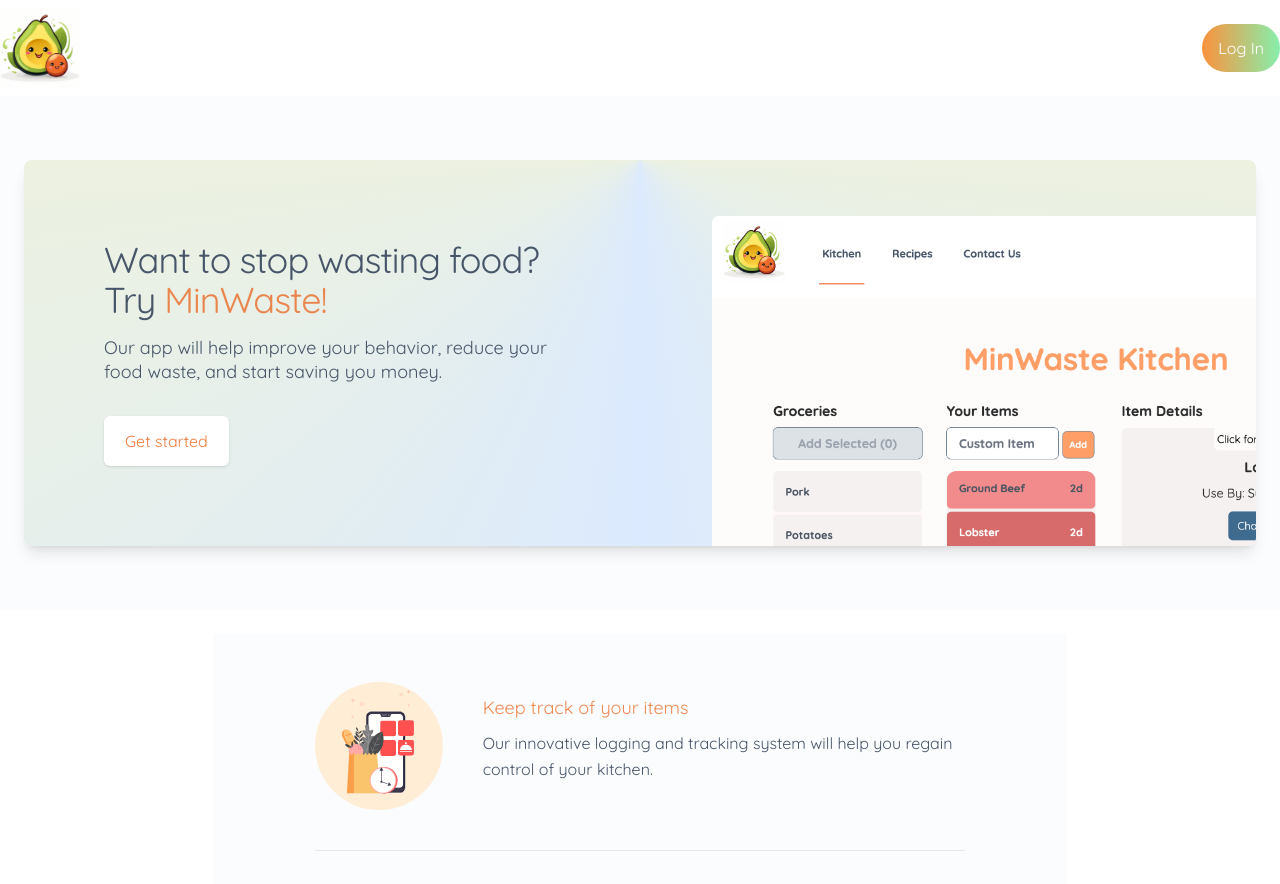
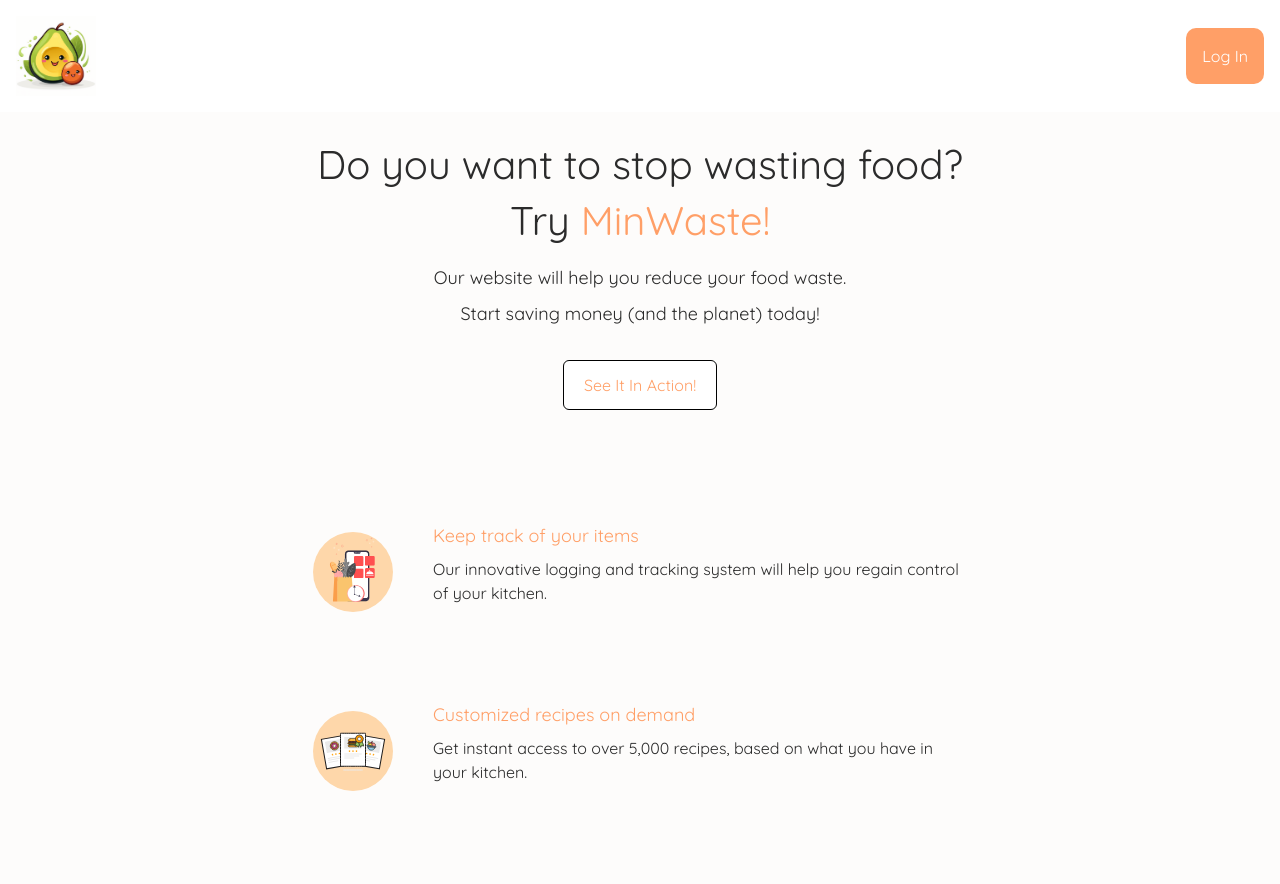
Before and after one commit to htothenan1/min-waste, a Next.js app: page / in a window 1280 px wide. Shown: the top 884 px of the page. Built offline with nearby package versions, Linux system fonts and the light colour scheme.

Commit message:
remove all instances of tailwind!

```diff
--- a/app/components/GuestNavBar.js
+++ b/app/components/GuestNavBar.js
@@ -3,32 +3,15 @@
 import Image from "next/image"
 import logo from "../../public/smile_logo.png"
 import Link from "next/link"
+import styles from "./styles/guestNavBar.module.css"
 
 const GuestNavBar = () => {
   return (
-    <nav>
-      <div className="relative flex justify-between">
-        <div className="flex flex-1 items-center justify-start">
-          <div className="flex flex-shrink-0 items-center py-2">
-            <Image
-              className="block h-20 w-auto"
-              src={logo}
-              alt="Your Company"
-            />
-          </div>
-        </div>
-        <div className="absolute inset-y-0 right-0 flex items-center pr-2 sm:static sm:inset-auto sm:ml-6 sm:pr-0">
-          <div>
-            <Link className="rounded-full" href={"/login"}>
-              <span className="inline-flex p-4 items-center justify-center rounded-full bg-gradient-to-r from-orange-400 to-green-300">
-                <span className="text-md font-quicksandBold leading-none text-white">
-                  Log In
-                </span>
-              </span>
-            </Link>
-          </div>
-        </div>
-      </div>
+    <nav class={styles.navContainer}>
+      <Image class={styles.logo} src={logo} alt="Your Company" />
+      <h2 class={styles.logIn}>
+        <Link href={"/login"}>Log In</Link>
+      </h2>
     </nav>
   )
 }
--- a/app/components/ItemsChecklist.js
+++ b/app/components/ItemsChecklist.js
@@ -51,7 +51,7 @@ const ItemsChecklist = ({ items }) => {
 
   return (
     <>
-      <div className="flex justify-center items-center flex-wrap mb-16">
+      <div class={styles.itemsChecklistContainer}>
         <div class={styles.groceriesContainer}>
           <h2 class={styles.titleText}>Your Items</h2>
           <button
--- a/app/components/NavBar.js
+++ b/app/components/NavBar.js
@@ -6,21 +6,20 @@ import { useState } from "react"
 import { usePathname } from "next/navigation"
 import { signOut } from "next-auth/react"
 import Link from "next/link"
-import { Cross1Icon, HamburgerMenuIcon } from "@radix-ui/react-icons"
+import { HamburgerMenuIcon } from "@radix-ui/react-icons"
+import styles from "./styles/navBar.module.css"
 
 const CustomLink = ({ href, title, className = "" }) => {
   const pathname = usePathname()
 
   return (
-    <Link href={href} className={`${className} relative group`}>
+    <Link href={href} class={`${className} ${styles.customLink}`}>
       {title}
       <span
-        className={` h-[2px] inline-block bg-orange-600/70 absolute left-0 -bottom-0.5 group-hover:w-full transition-[width] ease duration-300
-        ${pathname === href ? "w-full" : "w-0"}
-        `}
-      >
-        &nbsp;
-      </span>
+        class={`${styles.mobileCustomLinkLine} ${
+          pathname !== href && styles.hidden
+        }`}
+      ></span>
     </Link>
   )
 }
@@ -30,93 +29,77 @@ const NavBar = ({ user }) => {
   const [accountMenuOpen, setAccountMenuOpen] = useState(false)
 
   return (
-    <div className="flex justify-between items-center p-5 bg-white">
-      <button className="sm:hidden p-2" onClick={() => setNavOpen(!navOpen)}>
-        {navOpen ? (
-          <Cross1Icon className="block h-6 w-6" aria-hidden="true" />
-        ) : (
-          <HamburgerMenuIcon className="block h-6 w-6" aria-hidden="true" />
-        )}
+    <nav class={styles.navContainer}>
+      <button
+        class={styles.hamburgerButton}
+        onClick={() => setNavOpen(!navOpen)}
+      >
+        <HamburgerMenuIcon class={styles.hamburgerIcon} aria-hidden="true" />
       </button>
-
       {navOpen ? (
-        <div className="fixed inset-0 flex flex-col items-center justify-center z-50 bg-white">
-          <Image className="mb-5 h-20 w-auto" src={logo} alt="MinWaste" />
+        <div class={styles.mobileCustomLink}>
+          <Image width={80} height={80} src={logo} alt="MinWaste" />
           <CustomLink
             href={"/kitchen"}
             title={"Kitchen"}
-            className="mb-4 text-xl text-slate-600 font-quicksandBold"
+            className={styles.mobileCustomLinkText}
           />
           <CustomLink
             href={"/recipes"}
             title={"Recipes"}
-            className="mb-4 text-xl text-slate-600 font-quicksandBold"
+            className={styles.mobileCustomLinkText}
           />
           <CustomLink
             href={"/contact"}
             title={"Contact Us"}
-            className="mb-4 text-xl text-slate-600 font-quicksandBold"
+            className={styles.mobileCustomLinkText}
           />
         </div>
       ) : (
-        <div className="relative sm:flex hidden space-x-8">
+        <div class={styles.webNavContainer}>
           <Image
-            className="hidden sm:block mr-3 h-20 w-auto"
+            width={80}
+            height={80}
+            class={styles.webNavLogo}
             src={logo}
             alt="MinWaste"
           />
           <CustomLink
             href={"/kitchen"}
             title={"Kitchen"}
-            className="inline-flex items-center px-1 pt-1 text-sm font-medium text-slate-600 font-quicksandBold"
+            className={styles.webNavLink}
           />
           <CustomLink
             href={"/recipes"}
             title={"Recipes"}
-            className="inline-flex items-center px-1 pt-1 text-sm font-medium text-slate-600 font-quicksandBold"
+            className={styles.webNavLink}
           />
           <CustomLink
             href={"/contact"}
             title={"Contact Us"}
-            className="inline-flex items-center px-1 pt-1 text-sm font-medium text-slate-600 font-quicksandBold"
+            className={styles.webNavLink}
           />
         </div>
       )}
-
-      <div className="relative">
+      <div>
         <button
           onClick={() => setAccountMenuOpen(!accountMenuOpen)}
-          className="flex rounded-full bg-white focus:outline-none focus:ring-2 focus:ring-orange-600/70 focus:ring-offset-2"
+          class={styles.userName}
         >
-          <span className="sr-only font-quicksand">Open user menu</span>
-          <span className="inline-flex h-12 w-12 items-center justify-center rounded-full bg-gradient-to-r from-orange-400 to-green-300">
-            <span className="text-lg font-medium leading-none text-white font-quicksandBold">
-              {user[0].toUpperCase()}
-            </span>
-          </span>
+          {user}
         </button>
         {accountMenuOpen && (
-          <div
-            style={{
-              position: "absolute",
-              top: "px",
-              right: "20px",
-              border: "1px solid #ccc",
-              padding: "10px",
-              background: "white",
-              borderRadius: "10px",
-            }}
-          >
-            <a href="account">Account</a>
-            <div style={{ marginTop: "10px" }}>
-              <button onClick={() => signOut({ callbackUrl: "/" })}>
-                Sign out
-              </button>
-            </div>
+          <div class={styles.signOutContainer}>
+            <h2>
+              <Link href="/account">Account</Link>
+            </h2>
+            <button onClick={() => signOut({ callbackUrl: "/" })}>
+              Sign out
+            </button>
           </div>
         )}
       </div>
-    </div>
+    </nav>
   )
 }
 
--- /dev/null
+++ b/app/components/styles/guestNavBar.module.css
@@ -0,0 +1,19 @@
+.navContainer {
+  display: flex;
+  justify-content: space-between;
+  align-items: center;
+  padding: 1rem;
+}
+
+.logo {
+  height: 5rem;
+  width: 5rem;
+}
+
+.logIn {
+  font-family: var(--font-quicksandBold);
+  color: white;
+  border-radius: 10px;
+  padding: 1rem 1rem;
+  background-color: #ff9f67;
+}
--- /dev/null
+++ b/app/components/styles/navBar.module.css
@@ -0,0 +1,110 @@
+.userName {
+  font-family: var(--font-quicksandBold);
+  color: white;
+  border-radius: 10px;
+  padding: 1rem 1rem;
+  background-color: #ff9f67;
+}
+
+.customLink {
+  position: relative;
+}
+
+.mobileCustomLink {
+  position: fixed;
+  inset: 0px;
+  display: flex;
+  flex-direction: column;
+  align-items: center;
+  justify-content: center;
+  z-index: 20;
+  background-color: white;
+}
+
+.mobileCustomLinkLine {
+  width: 100%;
+  height: 2px;
+  background-color: #ff9f67;
+  position: absolute;
+  left: 0px;
+  bottom: -0.125rem;
+}
+
+.mobileCustomLinkText {
+  margin-top: 0.5rem;
+  margin-bottom: 0.5rem;
+  color: #2b2b2b;
+  font-family: var(--font-quicksandBold);
+  font-size: 1.25rem;
+}
+
+.hidden {
+  display: none;
+}
+
+.navContainer {
+  display: flex;
+  justify-content: space-between;
+  align-items: center;
+  padding: 1rem;
+}
+
+@media (min-width: 640px) {
+  .hamburgerButton {
+    display: none;
+    padding: 0.5rem;
+  }
+
+  .webNavContainer {
+    display: flex;
+  }
+}
+
+.hamburgerIcon {
+  height: 1.5rem;
+  width: 1.5rem;
+}
+
+.webNavContainer {
+  position: relative;
+  display: none;
+}
+
+@media screen and (min-width: 640px) {
+  .webNavContainer {
+    display: flex;
+  }
+  .webNavLogo {
+    display: none;
+  }
+}
+
+.webNavContainer > :not([hidden]) ~ :not([hidden]) {
+  margin-left: 2rem;
+}
+
+.webNavLogo {
+  display: block;
+  margin-right: 0.75rem;
+}
+
+.webNavLink {
+  display: inline-flex;
+  align-items: center;
+  padding-left: 0.25rem;
+  padding-right: 0.25rem;
+  font-size: 0.875rem;
+  line-height: 1.25rem;
+  color: #2b2b2b;
+  font-family: var(--font-quicksandBold);
+}
+
+.signOutContainer {
+  position: absolute;
+  right: 3rem;
+  top: 4rem;
+  border: 1px solid black;
+  padding: 1rem 0.5rem;
+  background-color: white;
+  border-radius: 10px;
+}
--- a/app/page.js
+++ b/app/page.js
@@ -2,65 +2,41 @@
 
 import GuestNavBar from "./components/GuestNavBar"
 import Footer from "./components/Footer"
-import screenshot from "../public/waste-not.png"
-import Image from "next/image"
 import Lottie from "lottie-react"
 import recipes from "../public/recipes.json"
 import grocerylist from "../public/grocerylist.json"
 import ideas from "../public/ideas.json"
+import styles from "./page.module.css"
 
 export default async function Home() {
   return (
-    <section>
+    <>
       <GuestNavBar />
-      <div className="bg-slate-50/50">
-        <div className="mx-auto max-w-7xl px-6 py-16">
-          <div className="overflow-hidden rounded-lg bg-[conic-gradient(at_top,_var(--tw-gradient-stops))] from-yellow-100 via-blue-100 to-yellow-100 shadow-lg lg:grid lg:grid-cols-2 lg:gap-4">
-            <div className="px-6 pb-12 pt-10 sm:px-16 sm:pt-16 lg:py-16 lg:pr-0 xl:px-20 xl:py-20">
-              <div className="lg:self-center">
-                <h1 className="text-3xl font-quicksandBold tracking-tight text-slate-600 sm:text-4xl">
-                  <span className="block">Want to stop wasting food?</span>
-                  <span className="block">
-                    Try <span className=" text-orange-600/70">MinWaste!</span>
-                  </span>
-                </h1>
-                <p className="mt-4 text-lg leading-6 text-slate-600 font-quicksand">
-                  Our app will help improve your behavior, reduce your food
-                  waste, and start saving you money.
+      <div class={styles.container}>
+        <div class={styles.headerContainer}>
+          <h2 class={styles.headerText}>Do you want to stop wasting food?</h2>
+          <h2 class={styles.headerText}>
+            Try <span class={styles.orangeText}>MinWaste!</span>
+          </h2>
+
+          <p class={styles.subheaderText}>
+            Our website will help you reduce your food waste.
           </p>
-                <a
-                  href="/register"
-                  className="mt-8 inline-flex items-center rounded-md border border-transparent bg-white px-5 py-3 text-base font-quicksand text-orange-600/80 shadow hover:bg-orange-50 active:bg-orange-100"
-                >
-                  Get started
-                </a>
+          <p class={styles.subheaderText}>
+            Start saving money (and the planet) today!
+          </p>
+          <button class={styles.ctaButton}>See It In Action!</button>
         </div>
-            </div>
-            <div className="aspect-h-3 aspect-w-5 -mt-6 md:aspect-h-1 md:aspect-w-2">
-              <Image
-                priority
-                className="translate-x-6 translate-y-6 transform rounded-md object-cover object-left-top sm:translate-x-16 lg:translate-y-20"
-                src={screenshot}
-                alt="App screenshot"
-              />
-            </div>
-          </div>
-        </div>
-      </div>
-      <div className="flex flex-col items-center w-2/3 mx-auto mt-6 bg-slate-50/50">
-        <section class="text-gray-600 body-font">
-          <div class="container px-5 py-12 mx-auto">
-            <div class="flex items-center lg:w-4/5 mx-auto border-b pb-10 mb-10 border-gray-200 sm:flex-row flex-col">
-              <div class="sm:w-32 sm:h-32 h-20 w-20 sm:mr-10 inline-flex items-center justify-center rounded-full bg-orange-100 text-orange-500 flex-shrink-0">
+        <div class={styles.contentContainer}>
+          <div class={styles.sectionContainer}>
+            <div class={styles.lottieContainer}>
               <Lottie animationData={grocerylist} />
             </div>
-              <div class="flex-grow sm:text-left text-center mt-6 sm:mt-0">
-                <h2 class="text-orange-600/70 text-lg title-font font-quicksandBold mb-2">
-                  Keep track of your items
-                </h2>
-                <p class="leading-relaxed text-base text-slate-600 font-quicksand">
-                  Our innovative logging and tracking system will help you
-                  regain control of your kitchen.
+            <div class={styles.sectionTextContainer}>
+              <h2 class={styles.sectionTitle}>Keep track of your items</h2>
+              <p class={styles.sectionContentText}>
+                Our innovative logging and tracking system will help you regain
+                control of your kitchen.
               </p>
 
               <svg
@@ -69,19 +45,20 @@ export default async function Home() {
                 stroke-linecap="round"
                 stroke-linejoin="round"
                 stroke-width="2"
-                  class="w-4 h-4 ml-2"
+                class={styles.svg}
                 viewBox="0 0 24 24"
               ></svg>
             </div>
           </div>
-            <div class="flex items-center lg:w-4/5 mx-auto border-b pb-10 mb-10 border-gray-200 sm:flex-row flex-col">
-              <div class="flex-grow sm:text-left text-center mt-6 sm:mt-0">
-                <h2 class="text-orange-600/70 text-lg title-font font-quicksandBold mb-2">
-                  Customized recipes on demand
-                </h2>
-                <p class="leading-relaxed text-base text-slate-600 font-quicksand">
-                  Get instant access to over 5,000 recipes, based on what you
-                  have in your kitchen.
+          <div class={styles.sectionContainer}>
+            <div class={styles.lottieContainer}>
+              <Lottie animationData={recipes} />
+            </div>
+            <div class={styles.sectionTextContainer}>
+              <h2 class={styles.sectionTitle}>Customized recipes on demand</h2>
+              <p class={styles.sectionContentText}>
+                Get instant access to over 5,000 recipes, based on what you have
+                in your kitchen.
               </p>
 
               <svg
@@ -90,25 +67,20 @@ export default async function Home() {
                 stroke-linecap="round"
                 stroke-linejoin="round"
                 stroke-width="2"
-                  class="w-4 h-4 ml-2"
+                class={styles.svg}
                 viewBox="0 0 24 24"
               ></svg>
             </div>
-              <div class="sm:w-32 sm:order-none order-first sm:h-32 h-20 w-20 sm:ml-10 inline-flex items-center justify-center rounded-full bg-orange-100 text-orange-500 flex-shrink-0">
-                <Lottie animationData={recipes} />
           </div>
-            </div>
-            <div class="flex items-center lg:w-4/5 mx-auto sm:flex-row flex-col">
-              <div class="sm:w-32 sm:h-32 h-20 w-20 sm:mr-10 inline-flex items-center justify-center rounded-full bg-orange-100 text-orange-500 flex-shrink-0">
+          <div class={styles.sectionContainer}>
+            <div class={styles.lottieContainer}>
               <Lottie animationData={ideas} />
             </div>
-              <div class="flex-grow sm:text-left text-center mt-6 sm:mt-0">
-                <h2 class="text-orange-600/70 text-lg title-font font-quicksandBold mb-2">
-                  Learn new skills
-                </h2>
-                <p class="leading-relaxed text-base text-slate-600 font-quicksand">
-                  Our curated content will educate you on food waste, and give
-                  you the tools to improve your behavior.
+            <div class={styles.sectionTextContainer}>
+              <h2 class={styles.sectionTitle}>Learn new skills</h2>
+              <p class={styles.sectionContentText}>
+                Our curated content will educate you on food waste, and give you
+                the tools to improve your behavior.
               </p>
               <svg
                 fill="none"
@@ -116,23 +88,17 @@ export default async function Home() {
                 stroke-linecap="round"
                 stroke-linejoin="round"
                 stroke-width="2"
-                  class="w-4 h-4 ml-2"
+                class={styles.svg}
                 viewBox="0 0 24 24"
               ></svg>
             </div>
           </div>
-            <div className="flex justify-center mb-20">
-              <a
-                href="/register"
-                className="mt-8 inline-flex items-center rounded-md border border-transparent bg-white px-5 py-3 text-base font-quicksand text-orange-600/80 shadow hover:bg-orange-50 active:bg-orange-200"
-              >
-                Sign up for free
-              </a>
+          <div class={styles.signupButton}>
+            <button class={styles.ctaButton}>Sign Up For Free!</button>
           </div>
         </div>
-        </section>
       </div>
       <Footer />
-    </section>
+    </>
   )
 }
--- /dev/null
+++ b/app/page.module.css
@@ -0,0 +1,157 @@
+.container {
+  background-color: #fdfcfb;
+}
+
+.headerContainer {
+  display: flex;
+  flex-direction: column;
+  justify-content: center;
+  align-items: center;
+  padding-top: 2rem;
+  margin-left: 1.5rem;
+  margin-right: 1.5rem;
+  margin-bottom: 4rem;
+}
+
+.headerText {
+  font-size: 2.5rem /* 36px */;
+  line-height: 2.5rem /* 40px */;
+  font-family: var(--font-quicksandBold);
+  color: #2b2b2b;
+  text-align: center;
+  margin-bottom: 1rem;
+}
+
+.subheaderText {
+  margin-top: 0.5rem;
+  font-size: 1.125rem /* 36px */;
+  line-height: 1.75rem /* 40px */;
+  font-family: var(--font-quicksandBold);
+  color: #2b2b2b;
+}
+
+.orangeText {
+  color: #ff9f67;
+}
+
+.ctaButton {
+  margin-top: 2rem;
+  border: 1px solid black;
+  border-radius: 6px;
+  background-color: white;
+  padding-left: 1.25rem;
+  padding-right: 1.25rem;
+  padding-top: 0.75rem;
+  padding-bottom: 0.75rem;
+  color: #ff9f67;
+  font-family: var(--font-quicksandBold);
+}
+
+.contentContainer {
+  display: flex;
+  flex-direction: column;
+  align-items: center;
+  width: 67%;
+  margin-left: auto;
+  margin-right: auto;
+  margin-top: 1.5rem;
+  padding-left: 1.25rem;
+  padding-right: 1.25rem;
+  padding-top: 3rem;
+  padding-bottom: 3rem;
+}
+
+.sectionContainer {
+  display: flex;
+  flex-direction: column;
+  align-items: center;
+  margin-left: auto;
+  margin-right: auto;
+  padding-bottom: 2.5rem;
+  margin-bottom: 2.5rem;
+}
+
+.sectionTextContainer {
+  flex-grow: 1; /* flex-grow allows the item to grow to fill any available space */
+  text-align: left; /* text-center aligns text to the center */
+  margin-top: 1.5rem;
+}
+
+@media (min-width: 1024px) {
+  .sectionContainer {
+    width: 80%; /* This is the equivalent of w-4/5 */
+  }
+}
+
+@media (min-width: 640px) {
+  .sectionContainer {
+    flex-direction: row;
+  }
+
+  .lottieContainer {
+    width: 8rem;
+    height: 8rem;
+    margin-right: 2.5rem;
+  }
+
+  .middleLottieContainer {
+    width: 8rem;
+    height: 8rem;
+    margin-right: 2.5rem;
+    order: 0;
+  }
+
+  .sectionTextContainer {
+    margin-top: 0;
+  }
+}
+
+.lottieContainer {
+  height: 5rem;
+  width: 5rem;
+  display: inline-flex;
+  align-items: center;
+  justify-content: center;
+  border-radius: 50px;
+  color: #ff9f67;
+  flex-shrink: 0;
+  background-color: #fed7aa;
+}
+
+.middleLottieContainer {
+  height: 5rem;
+  width: 5rem;
+  display: inline-flex;
+  align-items: center;
+  justify-content: center;
+  border-radius: 50px;
+  color: #ff9f67;
+  flex-shrink: 0;
+  background-color: #fed7aa;
+  margin-left: 1.5rem;
+  order: 1;
+}
+
+.sectionTitle {
+  color: #ff9f67;
+  font-size: 1.125rem;
+  font-family: var(--font-quicksandBold);
+  margin-bottom: 0.5rem;
+}
+
+.sectionContentText {
+  color: #2b2b2b;
+  font-family: var(--font-quicksand);
+}
+
+.svg {
+  width: 1rem;
+  height: 1rem;
+  margin-left: 0.5rem;
+}
+
+.signupButton {
+  display: flex;
+  justify-content: center;
+  margin-bottom: 5rem;
+}
```
Also changed, not shown: app/components/styles/itemsChecklist.module.css (+8 -0 lines). Lines whose indentation alone changed are shown as unchanged.
